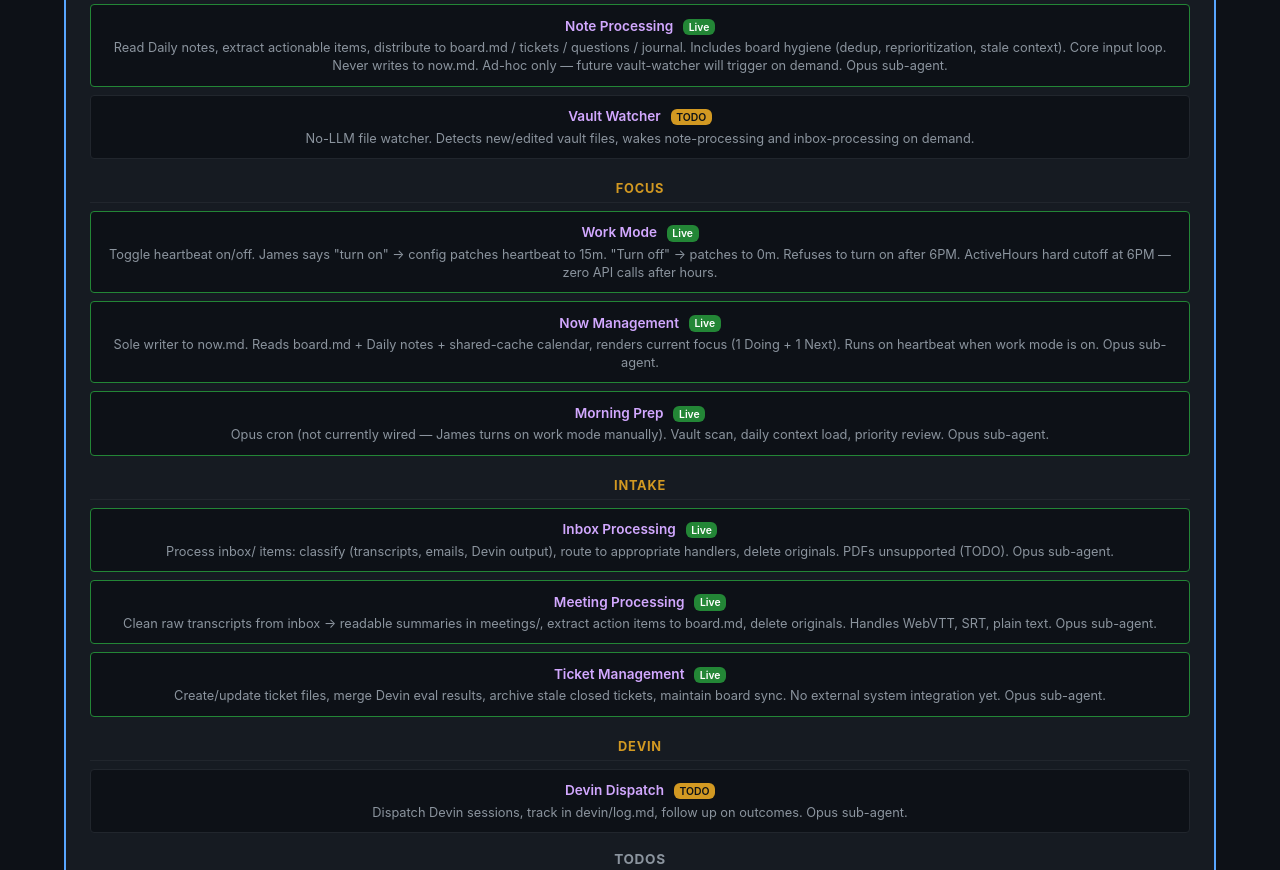
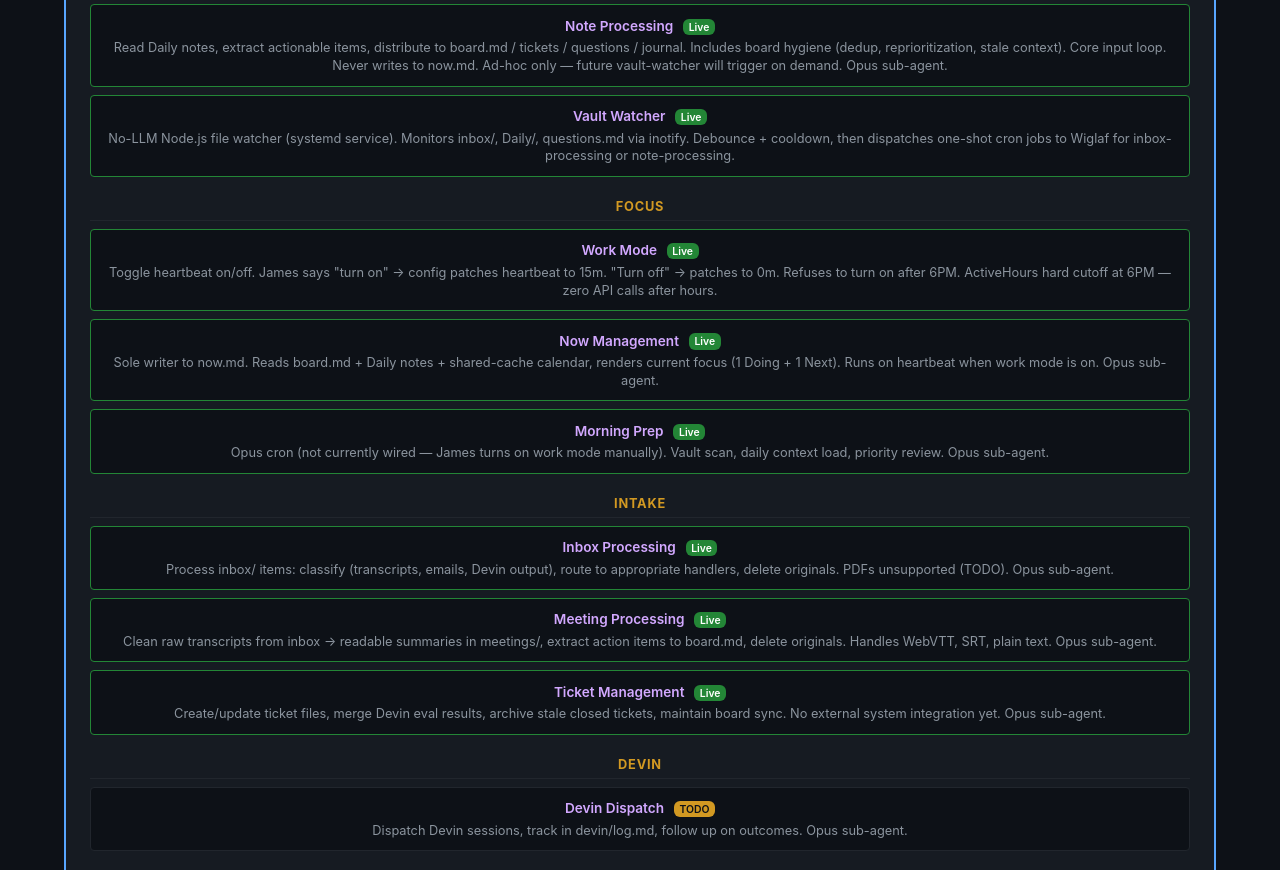
Before and after one commit to yorkbot/openclaw-architecture, a Vue app: page / in a window 1280 px wide. Shown: the part 7880-8750 px from the top of the page. Built offline with nearby package versions, Linux system fonts and the light colour scheme.

Commit message:
Vault Watcher: mark as live — Node.js inotify watcher, systemd service

```diff
--- a/src/views/AgentDetail.vue
+++ b/src/views/AgentDetail.vue
@@ -455,7 +455,7 @@ const liveAgents = [
         skills: [
           { name: 'Vault Schema', desc: 'Canonical vault structure, file formats, naming conventions, ownership rules. Every other skill references this.', live: true },
           { name: 'Note Processing', desc: 'Read Daily notes, extract actionable items, distribute to board.md / tickets / questions / journal. Includes board hygiene (dedup, reprioritization, stale context). Core input loop. Never writes to now.md. Ad-hoc only — future vault-watcher will trigger on demand. Opus sub-agent.', live: true },
-          { name: 'Vault Watcher', desc: 'No-LLM file watcher. Detects new/edited vault files, wakes note-processing and inbox-processing on demand.', todo: true },
+          { name: 'Vault Watcher', desc: 'No-LLM Node.js file watcher (systemd service). Monitors inbox/, Daily/, questions.md via inotify. Debounce + cooldown, then dispatches one-shot cron jobs to Wiglaf for inbox-processing or note-processing.', live: true },
         ],
       },
       {
```
